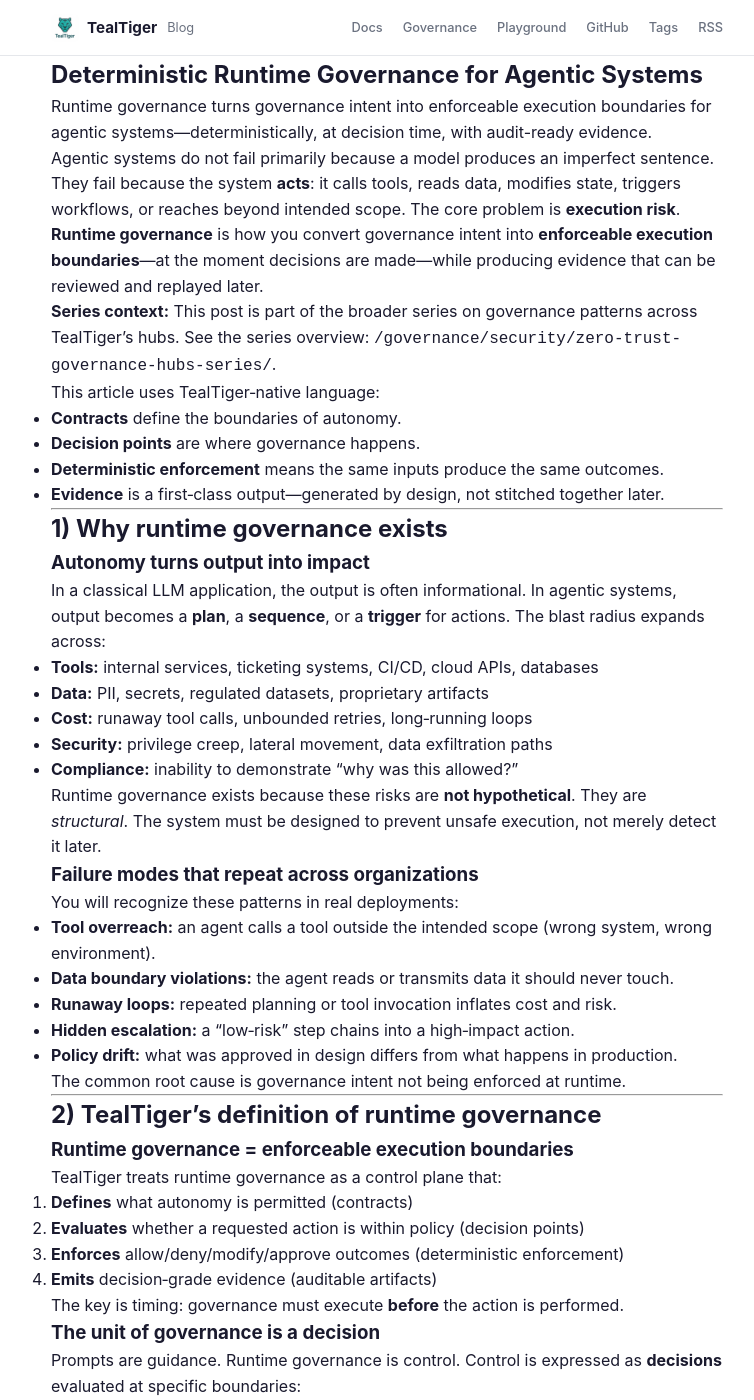
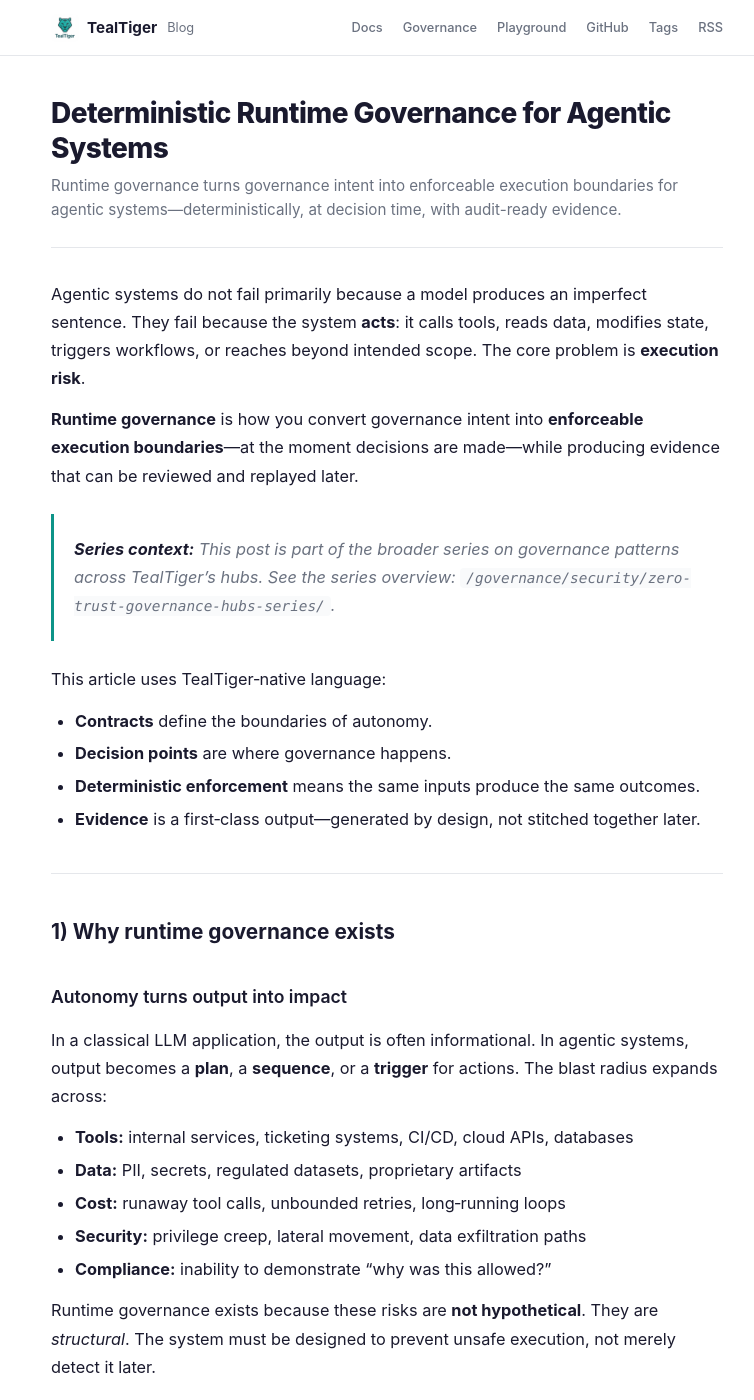
Before and after one commit to agentguard-ai/TealTiger-Blogs, a Jekyll site: the page built from governance/runtime/deterministic-runtime-governance-agentic-systems.md, in a window 1280 px wide and 1400 px high. Shown: the whole window, without its empty margins (253-1007 px from the left). Built offline with Jekyll 4.4.1, drawn with Linux system fonts in a browser that asks for light colours.

Commit message:
Add page-content, post-meta, CTA, breadcrumb styles for governance and article pages

```diff
--- a/assets/css/style.scss
+++ b/assets/css/style.scss
@@ -288,3 +288,92 @@
   .tt-vs { flex-direction: column; }
   .tt-vs__divider { width: 100%; height: 32px; border-left: none; border-right: none; border-top: 1px solid var(--border); border-bottom: 1px solid var(--border); }
 }
+
+/* ── Page Layout (governance hub pages) ────────────────── */
+.page-header { padding: 40px 0 24px; border-bottom: 1px solid var(--border); margin-bottom: 32px; }
+.page-title { font-size: 1.75rem; font-weight: 800; letter-spacing: -0.02em; line-height: 1.25; margin: 0 0 8px; }
+.page-description { color: var(--muted); font-size: 0.95rem; line-height: 1.6; margin: 0; }
+
+.page-content {
+  max-width: var(--max-w);
+  line-height: 1.72;
+  font-size: 1.02rem;
+}
+.page-content h2 { margin: 2.5rem 0 1rem; font-size: 1.3rem; font-weight: 700; }
+.page-content h3 { margin: 2rem 0 0.75rem; font-size: 1.1rem; font-weight: 600; }
+.page-content p { margin: 0.85rem 0; }
+.page-content ul, .page-content ol { margin: 0.85rem 0; padding-left: 1.5rem; }
+.page-content li { margin: 0.3rem 0; }
+.page-content blockquote {
+  border-left: 3px solid var(--link);
+  padding: 0.5rem 0 0.5rem 1.25rem;
+  margin: 1.5rem 0;
+  color: var(--muted);
+  font-style: italic;
+}
+.page-content blockquote strong { color: var(--text); }
+.page-content code {
+  background: var(--surface);
+  padding: 2px 6px;
+  border-radius: 4px;
+  font-size: 0.88em;
+  font-family: 'SF Mono', 'Fira Code', 'Consolas', monospace;
+}
+.page-content pre {
+  background: #1e293b;
+  color: #e2e8f0;
+  padding: 20px;
+  border-radius: var(--radius);
+  overflow-x: auto;
+  margin: 1.5rem 0;
+  font-size: 0.85rem;
+  line-height: 1.6;
+}
+.page-content pre code { background: none; padding: 0; color: inherit; }
+.page-content table { width: 100%; border-collapse: collapse; margin: 1.5rem 0; font-size: 0.88rem; }
+.page-content th { text-align: left; padding: 10px 12px; border-bottom: 2px solid var(--border); font-weight: 600; }
+.page-content td { padding: 10px 12px; border-bottom: 1px solid var(--border); color: var(--muted); }
+.page-content hr { border: none; border-top: 1px solid var(--border); margin: 2.5rem 0; }
+.page-content a { color: var(--link); text-decoration: underline; text-underline-offset: 2px; }
+.page-content a:hover { color: var(--link-hover); }
+
+/* ── Post Meta & Tags ──────────────────────────────────── */
+.post-description { color: var(--muted); font-size: 0.95rem; line-height: 1.6; margin-top: 12px; }
+.post-meta .dot { margin: 0 6px; color: var(--border); }
+.tags-inline .tag {
+  color: var(--link);
+  font-size: 0.8rem;
+  font-weight: 500;
+}
+
+/* ── CTA Section ───────────────────────────────────────── */
+.post-cta {
+  padding: 32px 0;
+  text-align: center;
+}
+.post-cta h2 { font-size: 1.1rem; font-weight: 700; margin-bottom: 8px; }
+.post-cta p { color: var(--muted); font-size: 0.9rem; margin: 4px 0; }
+.button {
+  display: inline-block;
+  padding: 10px 24px;
+  background: var(--link);
+  color: #fff;
+  border-radius: 6px;
+  font-weight: 600;
+  font-size: 0.88rem;
+  margin-top: 12px;
+  transition: background 0.15s;
+}
+.button:hover { background: var(--link-hover); color: #fff; text-decoration: none; }
+
+/* ── Breadcrumbs ───────────────────────────────────────── */
+.breadcrumb {
+  font-size: 0.78rem;
+  color: var(--muted);
+  margin-bottom: 0;
+  padding-top: 16px;
+}
+.breadcrumb a { color: var(--muted); text-decoration: none; }
+.breadcrumb a:hover { color: var(--link); }
+
+.divider { border: none; border-top: 1px solid var(--border); margin: 2.5rem 0; }
```
